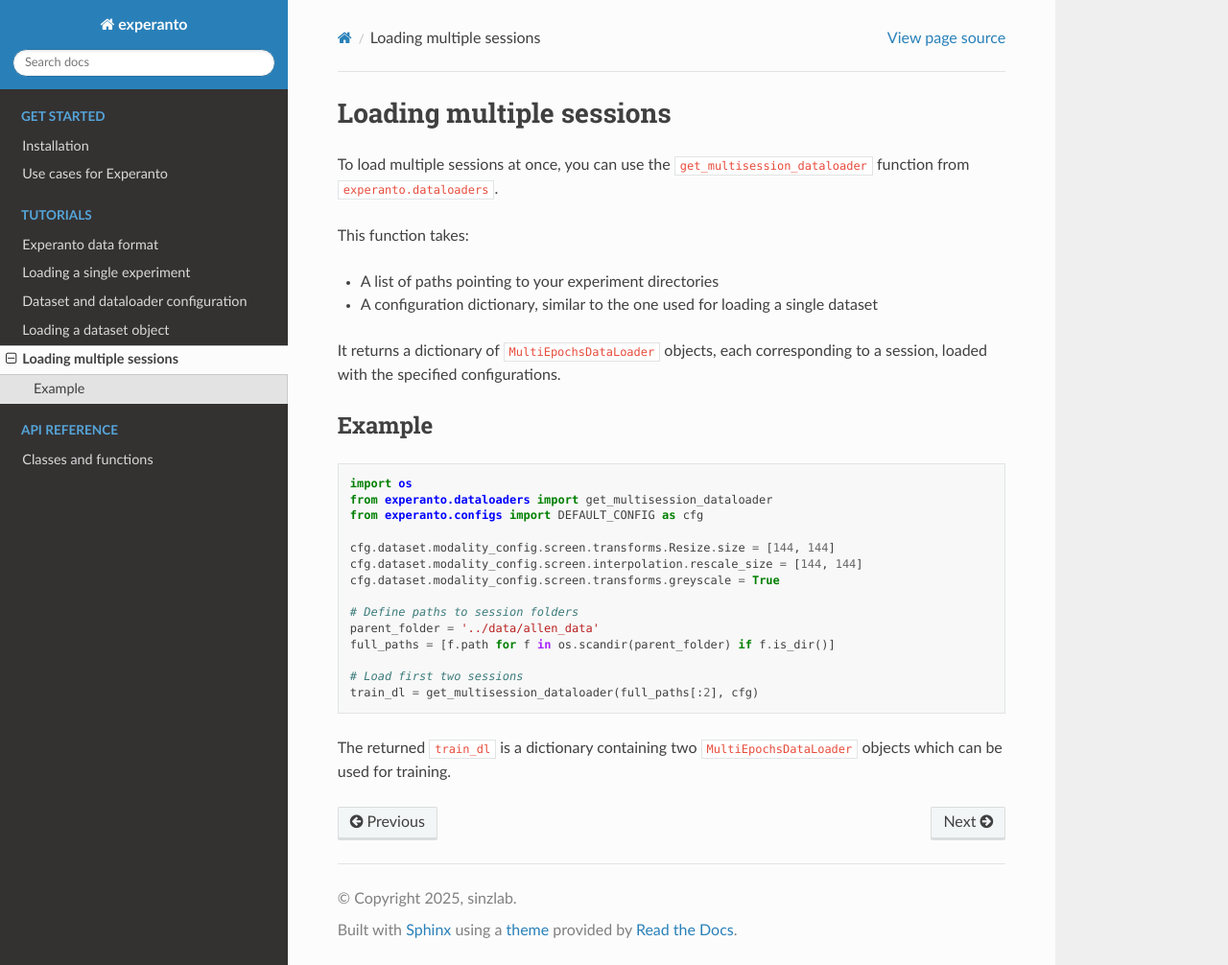
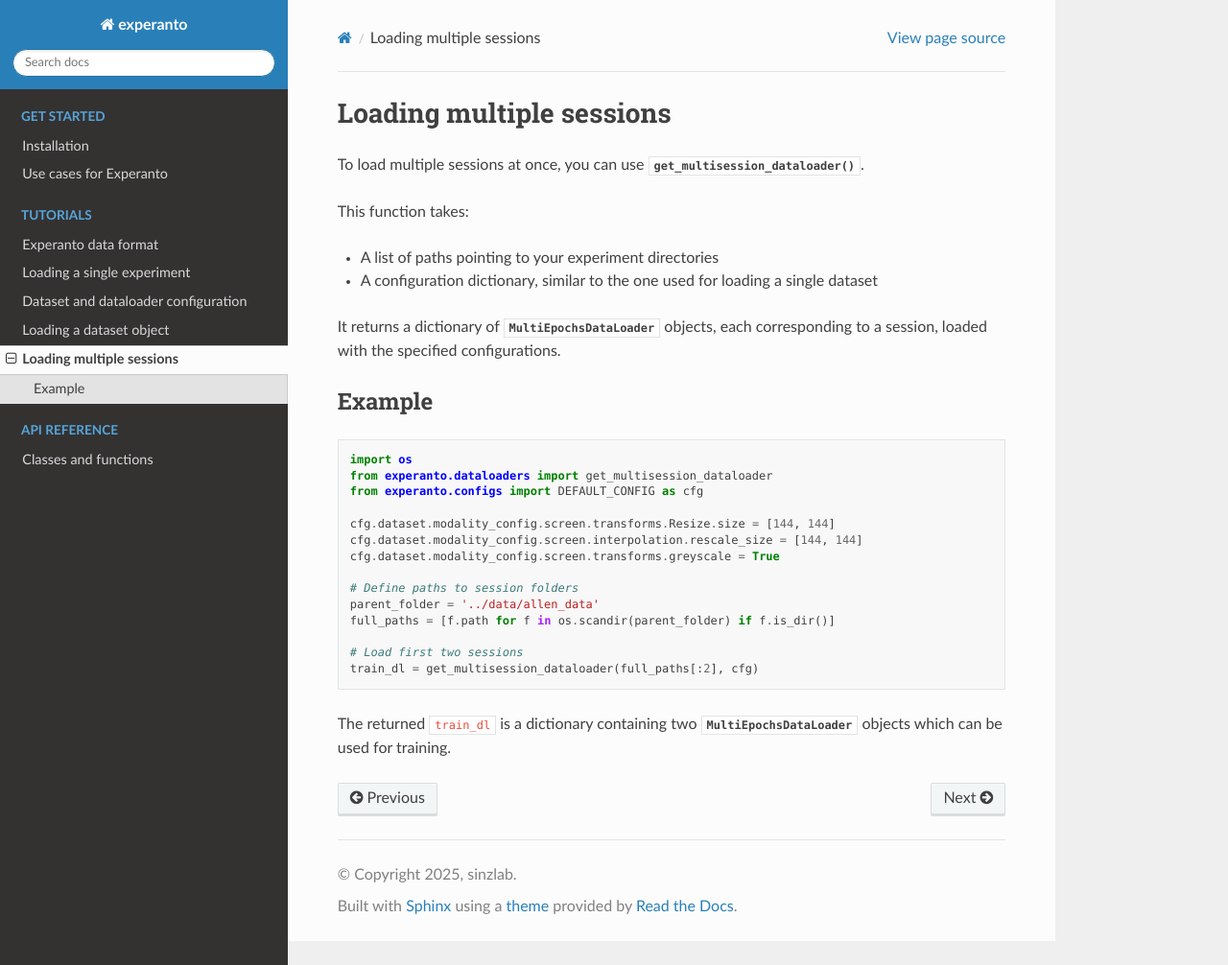
Before and after one commit to sensorium-competition/experanto, a Sphinx documentation site: the page built from docs/source/concepts/demo_multisession.rst, in a window 1280 px wide and 1006 px high. Shown: the whole window at 96% size. Built offline with Sphinx 7.4.7 and the Read the Docs theme 3.1.0, drawn with Linux system fonts in a browser that asks for light colours.

Commit message:
docs: add Sphinx cross-references to tutorial pages

```diff
--- a/docs/source/concepts/demo_dataset.rst
+++ b/docs/source/concepts/demo_dataset.rst
@@ -81,7 +81,7 @@ This will output something like:
 
 Defining dataloaders
 ---------------------
-Once the dataset is verified, we can define **DataLoader** objects for training or other purposes. This allows easy batch processing during training:
+Once the dataset is verified, we can define `DataLoader <https://pytorch.org/docs/stable/data.html#torch.utils.data.DataLoader>`_ objects for training or other purposes. This allows easy batch processing during training:
 
 .. code-block:: python
 
--- a/docs/source/concepts/demo_experiment.rst
+++ b/docs/source/concepts/demo_experiment.rst
@@ -3,7 +3,7 @@
 Loading a single experiment
 ===========================
 
-To load an experiment, we use the **Experiment** class. This is particularly useful for testing whether the formatting and interpolation behave as expected before loading multiple experiments into dataset objects.
+To load an experiment, we use the :class:`~experanto.experiment.Experiment` class. This is particularly useful for testing whether the formatting and interpolation behave as expected before loading multiple experiments into dataset objects.
 
 Loading an experiment
 ---------------------
@@ -34,7 +34,7 @@ All compatible modalities for the loaded experiment can be checked using:
 
 Interpolating data
 ------------------
-Once the modalities are identified, we can interpolate their data.
+Once the modalities are identified, we can interpolate their data using :meth:`~experanto.experiment.Experiment.interpolate`.
 The following example interpolates a 20-second window with 2 frames per second, resulting in 40 images:
 
 .. code-block:: python
--- a/docs/source/concepts/demo_multisession.rst
+++ b/docs/source/concepts/demo_multisession.rst
@@ -1,14 +1,14 @@
 Loading multiple sessions
 =========================
 
-To load multiple sessions at once, you can use the ``get_multisession_dataloader`` function from ``experanto.dataloaders``.
+To load multiple sessions at once, you can use :func:`~experanto.dataloaders.get_multisession_dataloader`.
 
 This function takes:
 
 - A list of paths pointing to your experiment directories
 - A configuration dictionary, similar to the one used for loading a single dataset
 
-It returns a dictionary of ``MultiEpochsDataLoader`` objects, each corresponding to a session, loaded with the specified configurations.
+It returns a dictionary of :class:`~experanto.utils.MultiEpochsDataLoader` objects, each corresponding to a session, loaded with the specified configurations.
 
 Example
 -------
```
Also changed, not shown: other parts of docs/source/concepts/demo_dataset.rst (+1 -1 lines), other parts of docs/source/concepts/demo_multisession.rst (+1 -1 lines).
